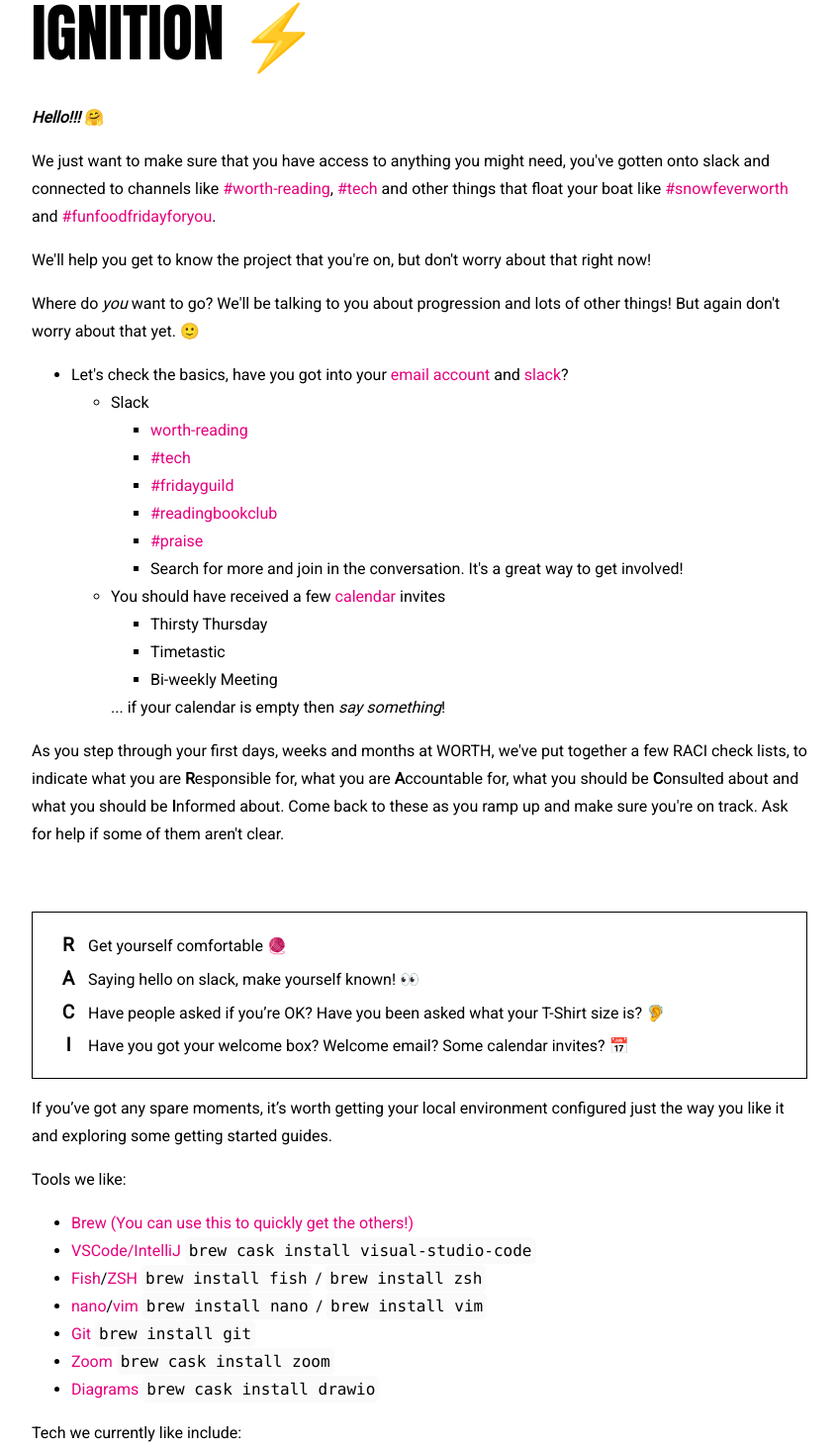
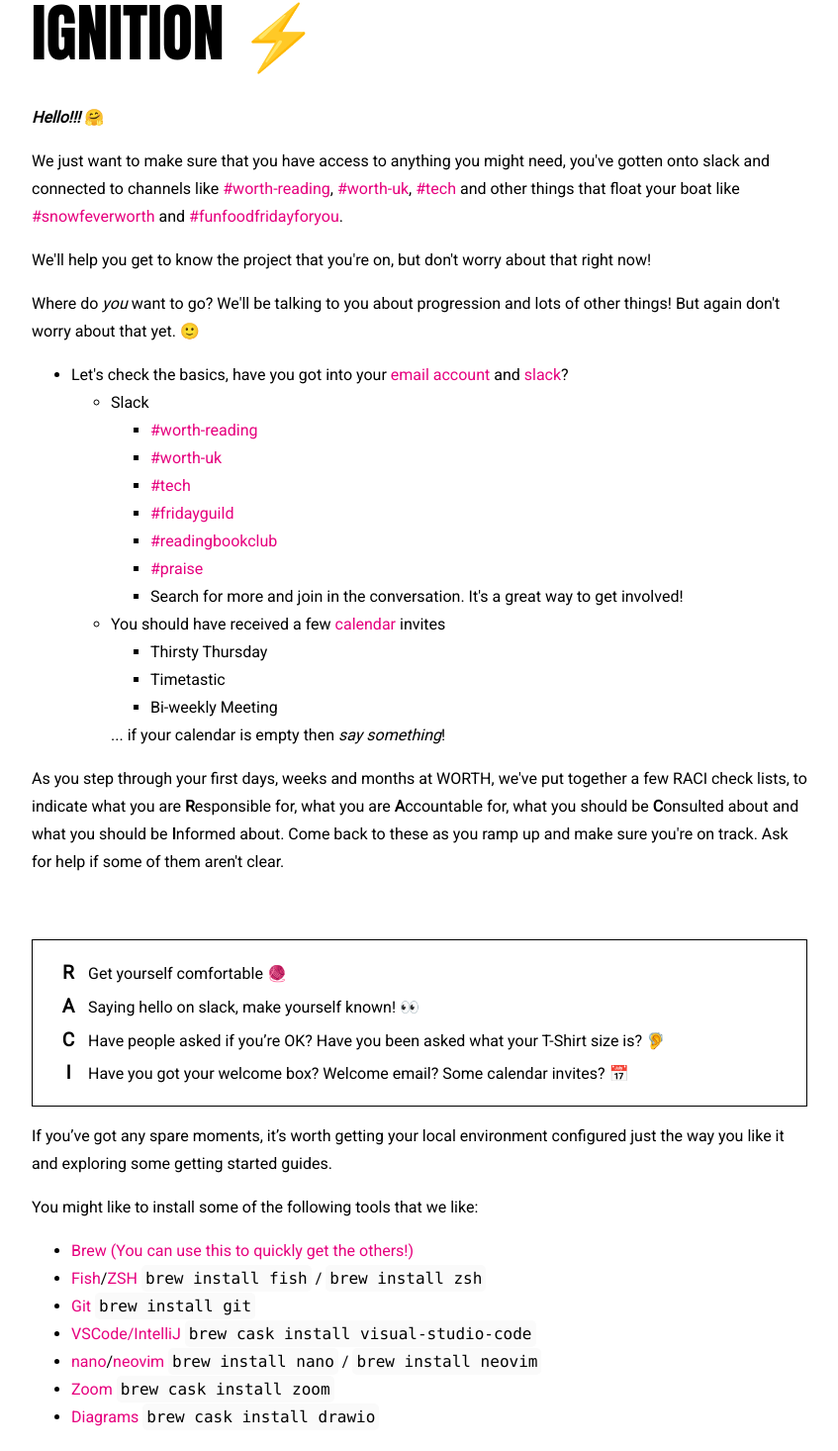
Before and after one commit to worthinternetsystems/new-starter, a Next.js app: page /launch/ignition in a window 1280 px wide. Shown: the part 417-1883 px from the top of the page at 99% size, without its empty margins (216-1063 px from the left). Built offline with nearby package versions, Linux system fonts and the light colour scheme; a web font is replaced by a local one.

Commit message:
Content tweaks

```diff
--- a/pages/launch/ignition.js
+++ b/pages/launch/ignition.js
@@ -12,11 +12,15 @@
         <span role="img" aria-label="">🤗</span>
       </p>
       <p>
-        We just want to make sure that you have access to anything you might need, you&apos;ve gotten
+        We just want to make sure that you have access to anything you might
+        need, you&apos;ve gotten
         onto slack and connected to channels
         like
         {' '}
         <a href="https://worthsystems.slack.com/archives/GBR1XHMDW">#worth-reading</a>
+        ,
+        {' '}
+        <a href="https://worthsystems.slack.com/archives/C789ES4V7">#worth-uk</a>
         ,
         {' '}
         <a href="https://worthsystems.slack.com/archives/C90RZ5XFU">#tech</a>
@@ -58,7 +62,8 @@
               <li>
                 Slack
                 <ul>
-                  <li><a href="https://worthsystems.slack.com/archives/GBR1XHMDW">worth-reading</a></li>
+                  <li><a href="https://worthsystems.slack.com/archives/GBR1XHMDW">#worth-reading</a></li>
+                  <li><a href="https://worthsystems.slack.com/archives/C789ES4V7">#worth-uk</a></li>
                   <li><a href="https://worthsystems.slack.com/archives/C90RZ5XFU">#tech</a></li>
                   <li><a href="https://worthsystems.slack.com/archives/CT2KUAG77">#fridayguild</a></li>
                   <li><a href="https://worthsystems.slack.com/archives/CSVNKPNN4">#readingbookclub</a></li>
@@ -142,14 +147,9 @@
         getting started guides.
       </p>
       <p>
-        Tools we like:
+        You might like to install some of the following tools that we like:
         <ul>
           <li><a href="https://brew.sh/">Brew (You can use this to quickly get the others!)</a></li>
-          <li>
-            <a href="https://code.visualstudio.com/">VSCode/IntelliJ</a>
-            {' '}
-            <code>brew cask install visual-studio-code</code>
-          </li>
           <li>
             <a href="https://fishshell.com/">Fish</a>
             /
@@ -163,20 +163,25 @@
             {' '}
           </li>
           <li>
+            <a href="https://git-scm.com/">Git</a>
+            {' '}
+            <code>brew install git</code>
+          </li>
+          <li>
+            <a href="https://code.visualstudio.com/">VSCode/IntelliJ</a>
+            {' '}
+            <code>brew cask install visual-studio-code</code>
+          </li>
+          <li>
             <a href="https://www.nano-editor.org/">nano</a>
             /
-            <a href="https://www.vim.org/">vim</a>
+            <a href="https://neovim.io/">neovim</a>
             {' '}
             <code>brew install nano</code>
             {' '}
             /
             {' '}
-            <code>brew install vim</code>
-          </li>
-          <li>
-            <a href="https://git-scm.com/">Git</a>
-            {' '}
-            <code>brew install git</code>
+            <code>brew install neovim</code>
           </li>
           <li>
             <a href="https://zoom.us/">Zoom</a>
@@ -191,7 +196,7 @@
         </ul>
       </p>
       <p>
-        Tech we currently like include:
+        You may like to following some getting started guides on the following awesome tech:
       </p>
       <p>
         <ul>
```
